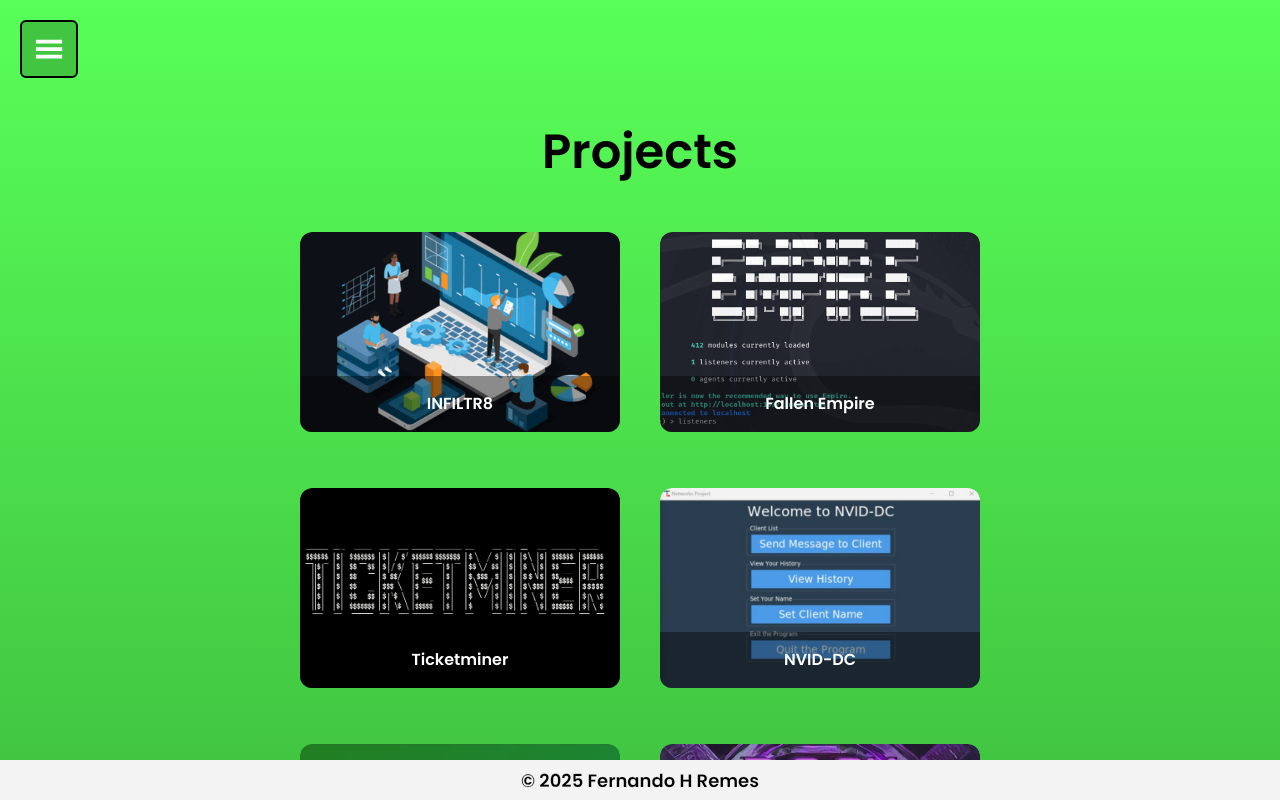
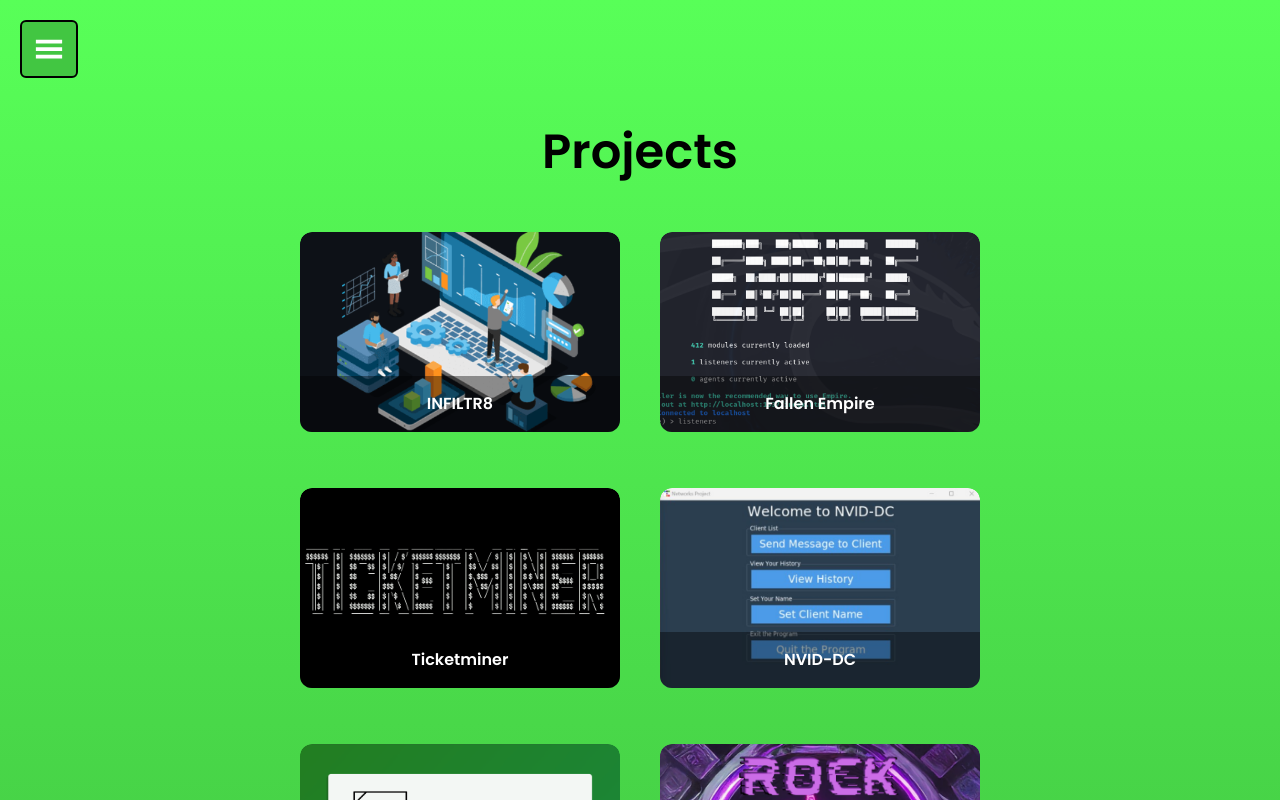
Before and after one commit to FernRemes/Portfolio, a React (Vite) app in the folder Portfolio/: page /projects in a window 1280 px wide. Built offline with nearby package versions, Linux system fonts and the light colour scheme.

Commit message:
changed Footer position relative to the screen

```diff
--- a/Portfolio/package.json
+++ b/Portfolio/package.json
@@ -21,7 +21,7 @@
     "react": "^19.1.1",
     "react-dom": "^19.1.1",
     "react-icons": "^5.5.0",
-    "react-router-dom": "^7.9.3",
+    "react-router-dom": "^7.9.6",
     "tailwind-merge": "^3.3.1",
     "three": "^0.180.0",
     "three-globe": "^2.44.0"
--- a/Portfolio/src/App.jsx
+++ b/Portfolio/src/App.jsx
@@ -4,28 +4,25 @@ import About from './route/about'
 import Projects from './route/projects'
 import Skills from './route/skills'
 import Contact from './route/contact'
-import Footer from './components/Footer/Footer'
-
+import Layout from './route/layout'
 
 function App() {
   return (
+    <BrowserRouter>
+      <Routes>
 
-      <>
-      <BrowserRouter>
-        <Routes>
+        {/* Layout wraps all pages */}
+        <Route element={<Layout />}>
           <Route path = "/" element = {<Home/>} />
           <Route path = "/about" element = {<About/>}/>
           <Route path = "/projects" element = {<Projects/>}/>
           <Route path = "/skills" element = {<Skills/>}/>
           <Route path = "/contact" element = {<Contact/>}/>
-        </Routes>
+        </Route>
 
-      </BrowserRouter>
-      <Footer/>
-
-      </>
-
-  )
+      </Routes>
+    </BrowserRouter>
+  );
 }
 
-export default App
+export default App;
--- a/Portfolio/src/route/about.jsx
+++ b/Portfolio/src/route/about.jsx
@@ -31,7 +31,7 @@ function About() {
 
     return (
 
-        <div className = "no-scrollbar m-0 p-0  md:h-[95vh] h-[95vh] w-full overflow-y-auto bg-blue-gradient  [&::-webkit-scrollbar]:w-2 [&::-webkit-scrollbar-track]:bg-gray-100 [&::-webkit-scrollbar-thumb]:bg-gray-300" >
+        <div className = "no-scrollbar m-0 p-0 min-h-screen overflow-y-auto bg-blue-gradient  [&::-webkit-scrollbar]:w-2 [&::-webkit-scrollbar-track]:bg-gray-100 [&::-webkit-scrollbar-thumb]:bg-gray-300" >
             <Nav color = "var(--color-dark-blue)"/>
 
             <div className="lg:px-[150px] md:px-[50px] px-[20px]"> {/* horizontal padding for better viewing */}
--- a/Portfolio/src/route/contact.jsx
+++ b/Portfolio/src/route/contact.jsx
@@ -42,7 +42,7 @@ function Contact() {
     };
 
     return (
-        <div className = "relative no-scrollbar m-0 p-0  md:h-[95vh] h-[95vh] w-full overflow-y-auto  bg-purple-gradient [&::-webkit-scrollbar]:w-2 [&::-webkit-scrollbar-track]:bg-gray-100 [&::-webkit-scrollbar-thumb]:bg-gray-300">
+        <div className = "relative no-scrollbar m-0 p-0   min-h-screen overflow-y-auto  bg-purple-gradient [&::-webkit-scrollbar]:w-2 [&::-webkit-scrollbar-track]:bg-gray-100 [&::-webkit-scrollbar-thumb]:bg-gray-300">
             {/* A 3D globe would be too much for smaller devices to load, thus, change globe to a png */}
             <div className={`absolute  inset-0 bg-cover bg-center lg:hidden opacity-90`} style = {{ backgroundImage: `url(${globeGif})`}}></div>
 
--- a/Portfolio/src/route/home.jsx
+++ b/Portfolio/src/route/home.jsx
@@ -10,7 +10,7 @@ import ContactImg from '../../public/assets/images/contact.png'
 function Home() {
     return (
 
-          <div className = "grid lg:grid-cols-4  m-0 p-0 h-[95vh] w-full overflow-hidden ">
+          <div className = "grid lg:grid-cols-4  m-0 p-0 min-h-[95vh] w-full overflow-hidden ">
             {/* About Link */}
             <Link to = '/about'>
             <div className = " relative bg-blue-gradient border-[var(--color-dark-blue)] border-5 border-b-0 group h-full overflow-hidden">
--- /dev/null
+++ b/Portfolio/src/route/layout.jsx
@@ -0,0 +1,18 @@
+import React from 'react'
+import {Outlet} from "react-router-dom"
+import Footer from '../components/Footer/Footer'
+
+const layout = () => {
+  return (
+    <div className = "flex flex-col min-h-screen">
+      <main className = "flex-1">
+        <Outlet/>
+
+      </main>
+
+    <Footer/>
+    </div>
+  )
+}
+
+export default layout
--- a/Portfolio/src/route/projects.jsx
+++ b/Portfolio/src/route/projects.jsx
@@ -70,7 +70,7 @@ function Projects() {
 
 
     return (
-        <div className = "no-scrollbar m-0 p-0  md:h-[95vh] h-[95vh] w-full overflow-y-auto bg-green-gradient">
+        <div className = "no-scrollbar m-0 p-0  min-h-screen overflow-y-auto bg-green-gradient">
         <Nav color = "var(--color-dark-green)"/>
         <div className="lg:px-[150px] md:px-[50px] px-[20px]"> {/* horizontal padding for better viewing */}
                 {/* title text */}
--- a/Portfolio/src/route/skills.jsx
+++ b/Portfolio/src/route/skills.jsx
@@ -46,7 +46,7 @@ function Skills() {
 
 
     return (
-        <div className = "no-scrollbar m-0 p-0 w-full h-[100vh] overflow-y-auto bg-red-gradient [&::-webkit-scrollbar]:w-2 [&::-webkit-scrollbar]:h-2  [&::-webkit-scrollbar-track]:bg-gray-100 [&::-webkit-scrollbar-thumb]:bg-gray-300">
+        <div className = "no-scrollbar m-0 p-0 min-h-screen overflow-y-auto bg-red-gradient [&::-webkit-scrollbar]:w-2 [&::-webkit-scrollbar]:h-2  [&::-webkit-scrollbar-track]:bg-gray-100 [&::-webkit-scrollbar-thumb]:bg-gray-300">
         <Nav color = "var(--color-dark-red)"/>
         <div className="lg:px-[150px] md:px-[50px] px-[20px]"> {/* horizontal padding for better viewing */}
                 {/* title text */}
```
Also changed, not shown: 1 other file (tests, documents, lock files or other folders).
